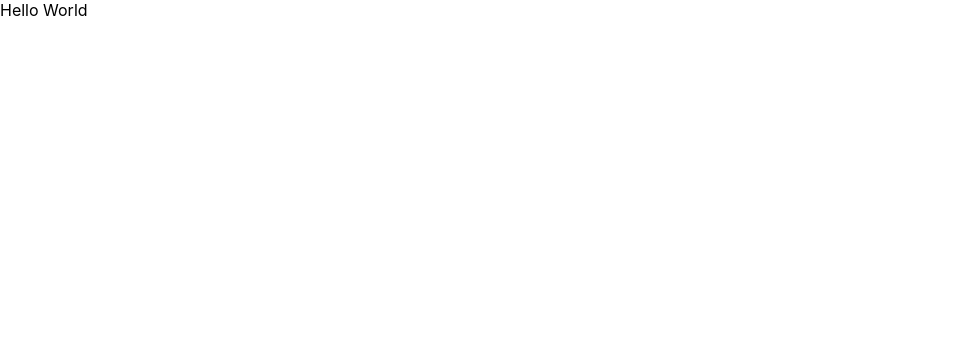
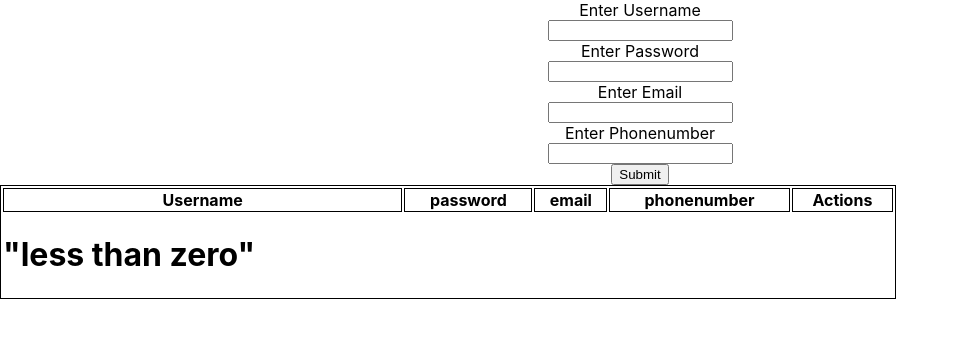
Before and after one commit to Rayala333/React-With-CRUD-LOCAL-STORAGE, a React (Create React App) app: page / in a window 1280 px wide. Shown: the top 338 px of the page, without its empty margins (0-959 px from the left). Built offline with nearby package versions, Linux system fonts and the light colour scheme.

Commit message:
secondcommit

```diff
--- a/src/App.css
+++ b/src/App.css
@@ -1,38 +1,5 @@
-.App {
+th,
+td {
+  border: 1px solid black;
   text-align: center;
 }
-
-.App-logo {
-  height: 40vmin;
-  pointer-events: none;
-}
-
-@media (prefers-reduced-motion: no-preference) {
-  .App-logo {
-    animation: App-logo-spin infinite 20s linear;
-  }
-}
-
-.App-header {
-  background-color: #282c34;
-  min-height: 100vh;
-  display: flex;
-  flex-direction: column;
-  align-items: center;
-  justify-content: center;
-  font-size: calc(10px + 2vmin);
-  color: white;
-}
-
-.App-link {
-  color: #61dafb;
-}
-
-@keyframes App-logo-spin {
-  from {
-    transform: rotate(0deg);
-  }
-  to {
-    transform: rotate(360deg);
-  }
-}
--- a/src/App.js
+++ b/src/App.js
@@ -1,5 +1,8 @@
-function App() {
-  return <div className="App">Hello World</div>;
-}
+import Crud from "./components/Crud";
+import "./App.css";
+
+const App = () => {
+  return <Crud />;
+};
 
 export default App;
--- /dev/null
+++ b/src/components/Crud.js
@@ -0,0 +1,125 @@
+import React, { useState, useEffect } from "react";
+
+const Crud = () => {
+  const [data, setData] = useState({
+    username: "",
+    password: "",
+    email: "",
+    phonenumber: "",
+  });
+
+  const [local, setLocal] = useState([]);
+
+  console.log(local);
+
+  const changeHandler = (event) => {
+    setData({ ...data, [event.target.name]: [event.target.value] });
+  };
+
+  const submitHandler = (event) => {
+    event.preventDefault();
+    // console.log(data);
+    try {
+      let userInputData = localStorage.getItem("userData");
+      setValue(userInputData);
+      //   userInputData.push(data);
+      if (userInputData) {
+        return JSON.parse(userInputData);
+        // return userInputData.push(data);
+      } else {
+        localStorage.setItem("userData", JSON.stringify(data));
+      }
+    } catch (error) {
+      return error;
+    }
+    const setValue = (userInputData) => {
+      try {
+        localStorage.setItem("userData", JSON.stringify(userInputData));
+        console.log(userInputData, "SetValues");
+      } catch (error) {
+        return error;
+      }
+    };
+  };
+
+  return (
+    <>
+      <form
+        style={{
+          display: "flex",
+          flexDirection: "column",
+          justifyContent: "center",
+          alignItems: "center",
+          width: "100%",
+        }}
+        onSubmit={submitHandler}
+      >
+        <label htmlFor="username">Enter Username</label>
+        <input
+          type="text"
+          id="username"
+          name="username"
+          onChange={changeHandler}
+        ></input>
+        <label htmlFor="password">Enter Password</label>
+        <input
+          type="password"
+          id="password"
+          name="password"
+          onChange={changeHandler}
+        ></input>
+        <label htmlFor="email">Enter Email</label>
+        <input
+          type="email"
+          id="email"
+          name="email"
+          onChange={changeHandler}
+        ></input>
+        <label htmlFor="phonenumber">Enter Phonenumber</label>
+        <input
+          type="number"
+          name="phonenumber"
+          id="phonenumber"
+          onChange={changeHandler}
+        ></input>
+        <button>Submit</button>
+      </form>
+
+      <table style={{ width: "70%", border: "1px solid black" }}>
+        <tr>
+          <th>Username</th>
+          <th>password</th>
+          <th>email</th>
+          <th>phonenumber</th>
+          <th>Actions</th>
+        </tr>
+        {local.length > 0 ? (
+          <h1> "Greater than zero" </h1>
+        ) : (
+          <h1> "less than zero" </h1>
+        )}
+        {/* {local.length !== 0
+
+          ? local.map((ele, ind) => {
+              return (
+                <tr>
+                  <td>{ele.username}</td>
+                  <td>{ele.password}</td>
+                  <td>{ele.email}</td>
+                  <td>{ele.phonenumber}</td>
+                  <td>
+                    <button onClick={editHandler}>Edit</button>
+                  </td>
+                  <td>
+                    <button onClick={deleteHandler(ind)}>Delete</button>
+                  </td>
+                </tr>
+              );
+            })
+          : ""} */}
+      </table>
+    </>
+  );
+};
+
+export default Crud;
```
Also changed, not shown: src/components/practice.js (deleted).
